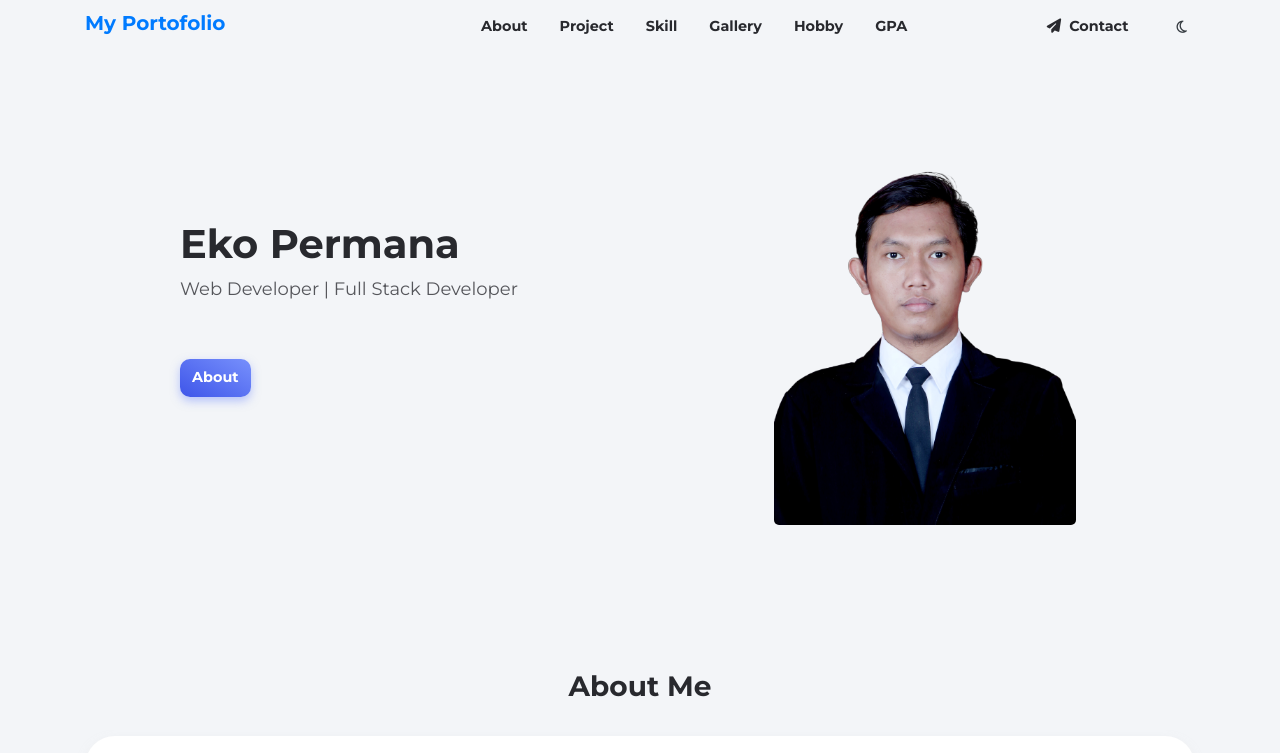
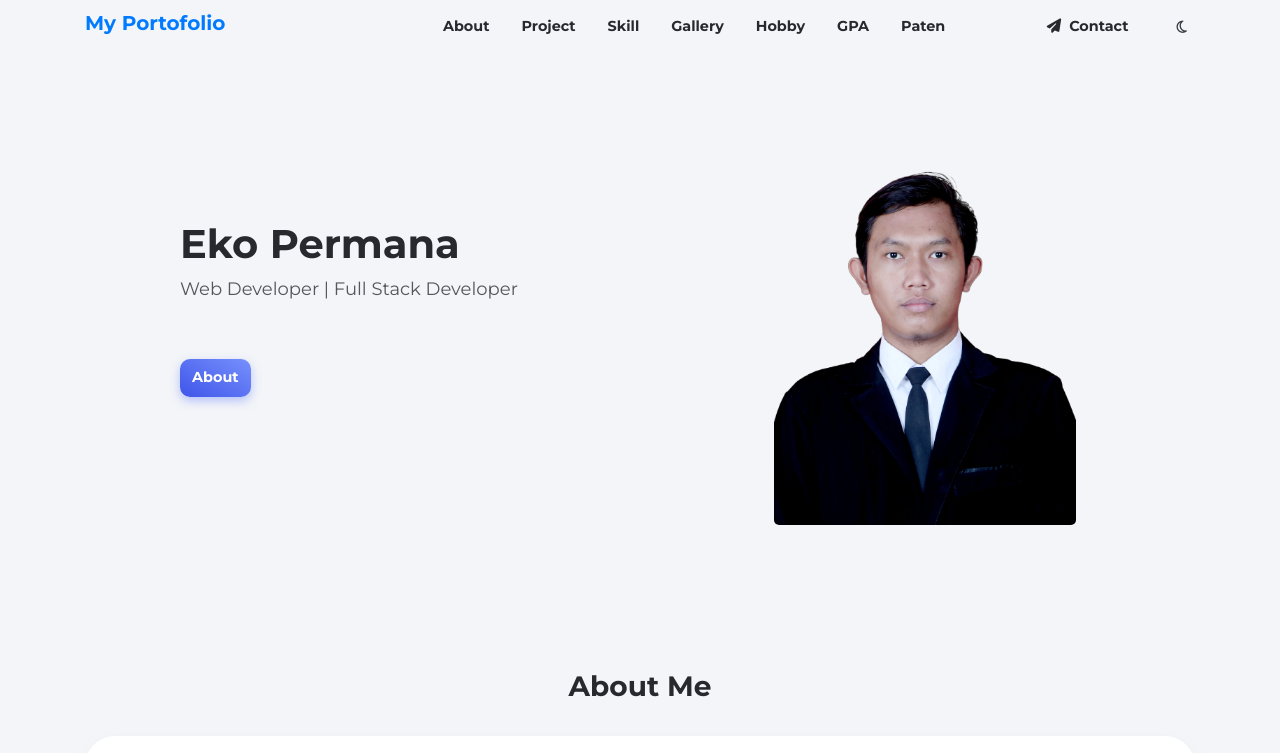
Before and after one commit to Eko748/Eko748.github.io, a plain HTML site: page index.html in a window 1280 px wide. Shown: the top 753 px of the page. Drawn offline with nearby package versions, Linux system fonts and the light colour scheme; files whose address does not match are found by name.

Commit message:
add patens

```diff
--- a/index.html
+++ b/index.html
@@ -51,7 +51,7 @@
               >GPA</a
             >
             <a
-              class="nav-item nav-link mx-2 d-none"
+              class="nav-item nav-link mx-2"
               href="assets/pdf/sertifikat_EC00202354358.pdf"
               >Paten</a
             >
```
